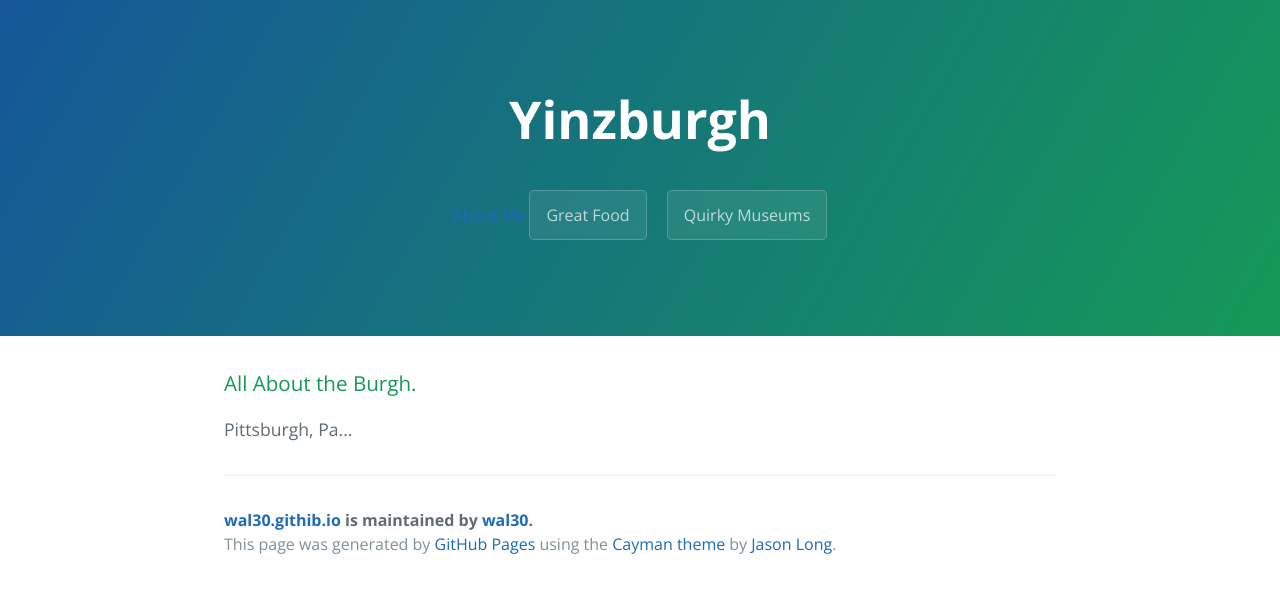
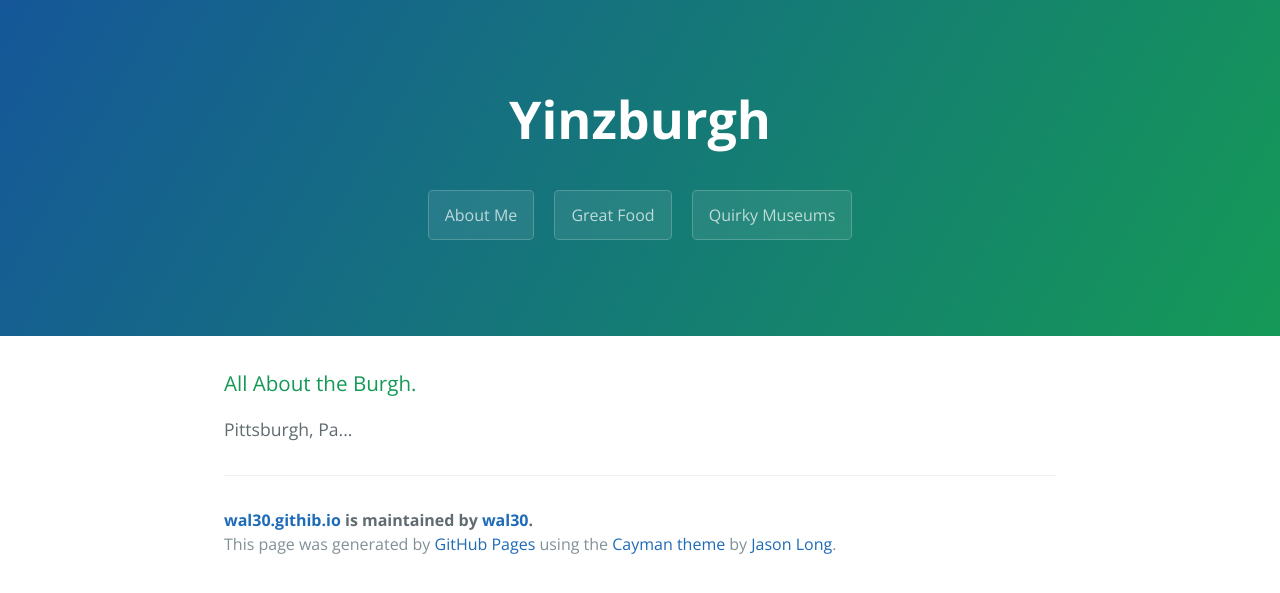
Before and after one commit to wal30/wal30.githib.io, a Jekyll site: the page aboutme.html, which Jekyll copies as it is, in a window 1280 px wide. Shown: the top 593 px of the page. Built offline with Jekyll 4.4.1, drawn with Linux system fonts in a browser that asks for light colours.

Commit message:
Update aboutme.html

```diff
--- a/aboutme.html
+++ b/aboutme.html
@@ -14,7 +14,7 @@
       <h1 class="project-name">Yinzburgh</h1>
       <h2 class="project-tagline"></h2>
  <nav>
-  <a class="active" href="aboutme.html" class="btn">About Me</a>
+  <a href="aboutme.html" class="btn" class="active">About Me</a>
   <a href="greatfood.html" class="btn">Great Food</a>
   <a href="quirkymuseums.html" class="btn">Quirky Museums</a>
  </nav>
```
